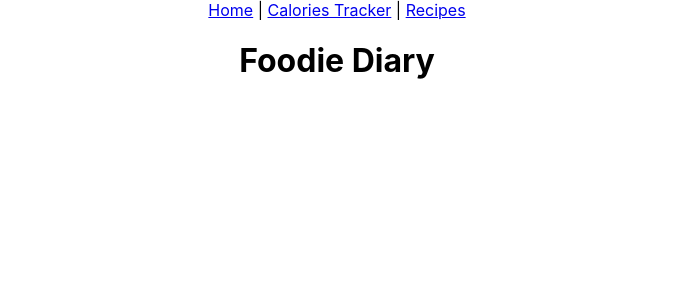
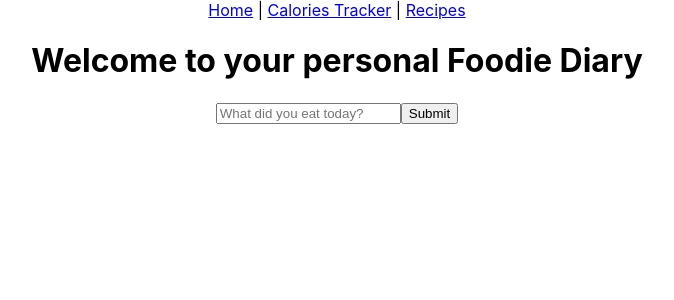
Before and after one commit to joykwokll/Foodie-Diary, a React (Create React App) app: page / in a window 1280 px wide. Shown: the top 300 px of the page, without its empty margins (303-977 px from the left). Built offline with nearby package versions, Linux system fonts and the light colour scheme.

Commit message:
Tried to grab API, created onClick

```diff
--- a/package.json
+++ b/package.json
@@ -6,6 +6,7 @@
     "@testing-library/jest-dom": "^5.16.2",
     "@testing-library/react": "^12.1.2",
     "@testing-library/user-event": "^13.5.0",
+    "axios": "^0.26.0",
     "react": "^17.0.2",
     "react-dom": "^17.0.2",
     "react-router-dom": "^6.2.1",
--- a/src/App.js
+++ b/src/App.js
@@ -1,18 +1,44 @@
 import './App.css';
-import {Link} from 'react-router-dom';
-import Search from './Components/Search';
-import Submit from './Components/Submit';
-import Result from './Components/Result';
+import React from 'react';
+import {Outlet, Link} from 'react-router-dom';
+import Search from './Routes/Components/Search';
+import Submit from './Routes/Components/Submit';
+import Result from './Routes/Components/Result';
+import axios from 'axios';
 
 function App() {
+
+  const callApi = () => {
+    axios.get('https://api.calorieninjas.com/v1/nutrition?query=tomato',
+      {headers: {'X-Api-key': 'KGzjcXBdiMCn4WkwQhNjEQ==Z7CtmY77tn1sbJTg'}}
+    ).then(function (response) {
+      // handle success
+      console.log(response);
+    })
+    .catch(function (error) {
+      // handle error
+      console.log(error);
+    })
+  }
+
+  const clickHandler = () => {
+    callApi();
+}
+
+
+
+
   return (
     <div className="App">
       <Link to="/">Home</Link> | {" "}
-      <Link to="/Calories_Tracker">Calories Tracker</Link> | {" "}
+      <Link to="/Calories_Tracker" >Calories Tracker</Link> | {" "}
       <Link to="/Recipes">Recipes</Link>
-      <h1>Foodie Diary</h1>
+      <Outlet/>
+      <Search/>
+      <Submit onClick={clickHandler}/>
 
     </div>
+
   );
 }
 
--- a/src/Routes/Home.js
+++ b/src/Routes/Home.js
@@ -0,0 +1,11 @@
+import React from 'react';
+
+function Home() {
+    return (
+        <div className = 'Home'>
+            <h1>Welcome to your personal Foodie Diary</h1>
+        </div>
+    )
+}
+
+export default Home;
--- a/src/Routes/Recipes.js
+++ b/src/Routes/Recipes.js
@@ -0,0 +1,11 @@
+import React from 'react';
+
+function Recipes() {
+    return (
+        <div className = 'Recipes'>
+            <h1>What do you crave today?</h1>
+        </div>
+    )
+}
+
+export default Recipes;
--- a/src/index.js
+++ b/src/index.js
@@ -12,11 +12,11 @@ ReactDOM.render(
   <BrowserRouter>
     <Routes>
       <Route path = "/" element = {<App />} >
-        <Route path = "/" element = {<Home />} />
+        <Route index element = {<Home />} />
         <Route path = "Calories_Tracker" element = {<CaloriesTracker />} />
         <Route path = "Recipes" element = {<Recipes />} />
       </Route>
-      </Routes>
+    </Routes>
   </BrowserRouter>,
 
   document.getElementById('root')
```
Also changed, not shown: src/Routes/CaloriesTracker.js (+14 -0 lines), src/Routes/Components/Result.js (renamed from src/Components/Result.js), src/Routes/Components/Search.js (renamed from src/Components/Search.js), src/Routes/Components/Submit.js (renamed from src/Components/Submit.js), 1 other file (tests, documents, lock files or other folders).
